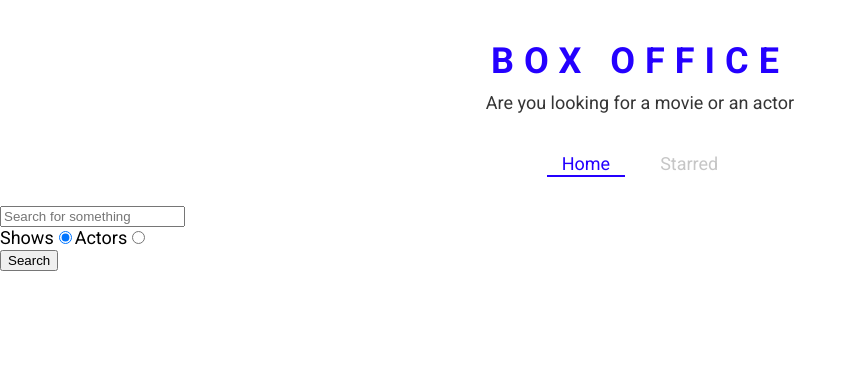
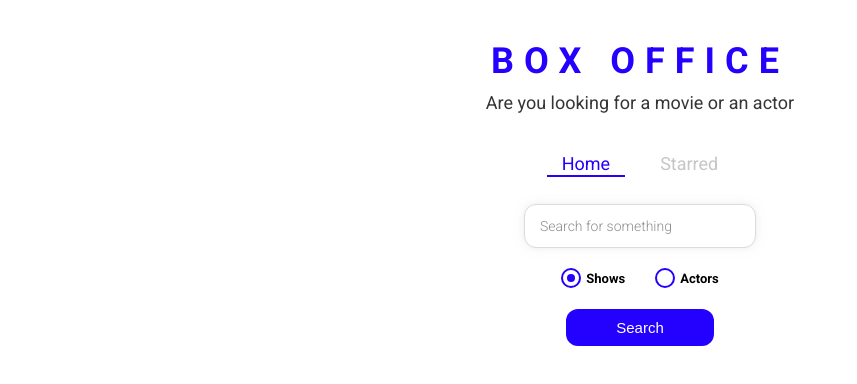
Before and after one commit to janrosado/box-office, a React (Create React App) app: page / in a window 1280 px wide. Shown: the top 384 px of the page, without its empty margins (0-857 px from the left). Built offline with nearby package versions, Linux system fonts and the light colour scheme.

Commit message:
Styled the entire app

```diff
--- /dev/null
+++ b/src/components/CustomRadio.js
@@ -0,0 +1,68 @@
+import React from 'react';
+import styled from 'styled-components';
+
+const RadioWrapper = styled.label`
+  display: block;
+  position: relative;
+  padding-left: 25px;
+  cursor: pointer;
+  font-size: 13px;
+  user-select: none;
+  font-weight: 700;
+  line-height: 1.65;
+
+  input {
+    position: absolute;
+    opacity: 0;
+    cursor: pointer;
+  }
+
+  span {
+    position: absolute;
+    top: 0;
+    left: 0;
+    height: 16px;
+    width: 16px;
+    background-color: #fff;
+    border: 2px solid ${({ theme }) => theme.mainColors.blue};
+    border-radius: 50%;
+  }
+
+  input:checked ~ span {
+    background-color: #fff;
+    border: 2px solid ${({ theme }) => theme.mainColors.blue};
+  }
+
+  span:after {
+    content: '';
+    position: absolute;
+    display: none;
+  }
+
+  input:checked ~ span:after {
+    display: block;
+  }
+
+  span:after {
+    top: 4px;
+    left: 4px;
+    width: 8px;
+    height: 8px;
+    border-radius: 50%;
+    background: ${({ theme }) => theme.mainColors.blue};
+  }
+`;
+
+const CustomRadio = ({label, ...restProps }) => {
+
+    return(
+        <RadioWrapper htmlFor={restProps.id}>
+        {label}
+        <input {...restProps} type="radio" />
+        <span />
+        </RadioWrapper>
+    )
+
+}
+
+export default CustomRadio;
--- a/src/pages/Home.js
+++ b/src/pages/Home.js
@@ -4,6 +4,8 @@
 import ActorGrid from '../components/actor/ActorGrid';
 import {apiGet} from '../misc/config';
 import { useLastQuery } from '../misc/custom-hooks';
+import { RadioInputsWrapper, SearchButtonWrapper, SearchInput } from './Home.styled';
+import CustomRadio from '../components/CustomRadio';
 
 const Home = () => {
 
@@ -48,17 +50,32 @@
 
     return(
         <MainPageLayout>
-            <input type="text" placeholder="Search for something" onChange={onInputChange} onKeyDown={onKeyDown} value={input} />
-            <div>
-                <label htmlFor="shows-search" >Shows
-                <input id="shows-search" type="radio" value='shows' checked={isShowSearch} onChange={onRadioChange}/>
-                </label>
-                <label htmlFor="actors-search" >Actors
-                <input id="actors-search" type="radio" value='people' checked={!isShowSearch} onChange={onRadioChange}/>
-                </label>
+            <SearchInput type="text" placeholder="Search for something" onChange={onInputChange} onKeyDown={onKeyDown} value={input} />
+            <RadioInputsWrapper>
+                <div>
+                <CustomRadio
+                label="Shows"
+                id="shows-search"
+                type="radio"
+                value='shows'
+                checked={isShowSearch}
+                onChange={onRadioChange}
+                />
+                </div>
 
-            </div>
+                <div>
+                <CustomRadio
+                label="Actors"
+                id="actors-search"
+                value='people'
+                checked={!isShowSearch}
+                onChange={onRadioChange}
+                />
+                </div>
+            </RadioInputsWrapper>
+            <SearchButtonWrapper>
             <button type="button" onClick={onSearch}>Search</button>
+            </SearchButtonWrapper>
             {renderResult()}
         </MainPageLayout>
     )
--- /dev/null
+++ b/src/pages/Home.styled.js
@@ -0,0 +1,49 @@
+import styled from 'styled-components';
+
+export const SearchInput = styled.input`
+  display: block;
+  font-family: 'Roboto', sans-serif;
+  width: 200px;
+  margin: auto;
+  outline: none;
+  padding: 13px 15px;
+  border: 1px solid #dbdbdb;
+  box-shadow: 0px 0px 10px 0px rgba(219, 219, 219, 0.5);
+  font-size: 14px;
+  border-radius: 12px;
+  color: #8d8d8d;
+
+  &::placeholder {
+    font-weight: 300;
+    color: #8d8d8d;
+  }
+`;
+
+export const RadioInputsWrapper = styled.div`
+  display: flex;
+  justify-content: center;
+  margin: 20px 0;
+
+  div {
+    margin: 0 15px;
+  }
+`;
+
+export const SearchButtonWrapper = styled.div`
+  text-align: center;
+  margin-bottom: 35px;
+
+  button {
+    color: #fff;
+    background-color: ${({ theme }) => theme.mainColors.blue};
+    margin: auto;
+    padding: 10px 50px;
+    font-size: 15px;
+    border: none;
+    outline: none;
+    border-radius: 12px;
+    &:hover {
+      cursor: pointer;
+    }
+  }
+`;
```
